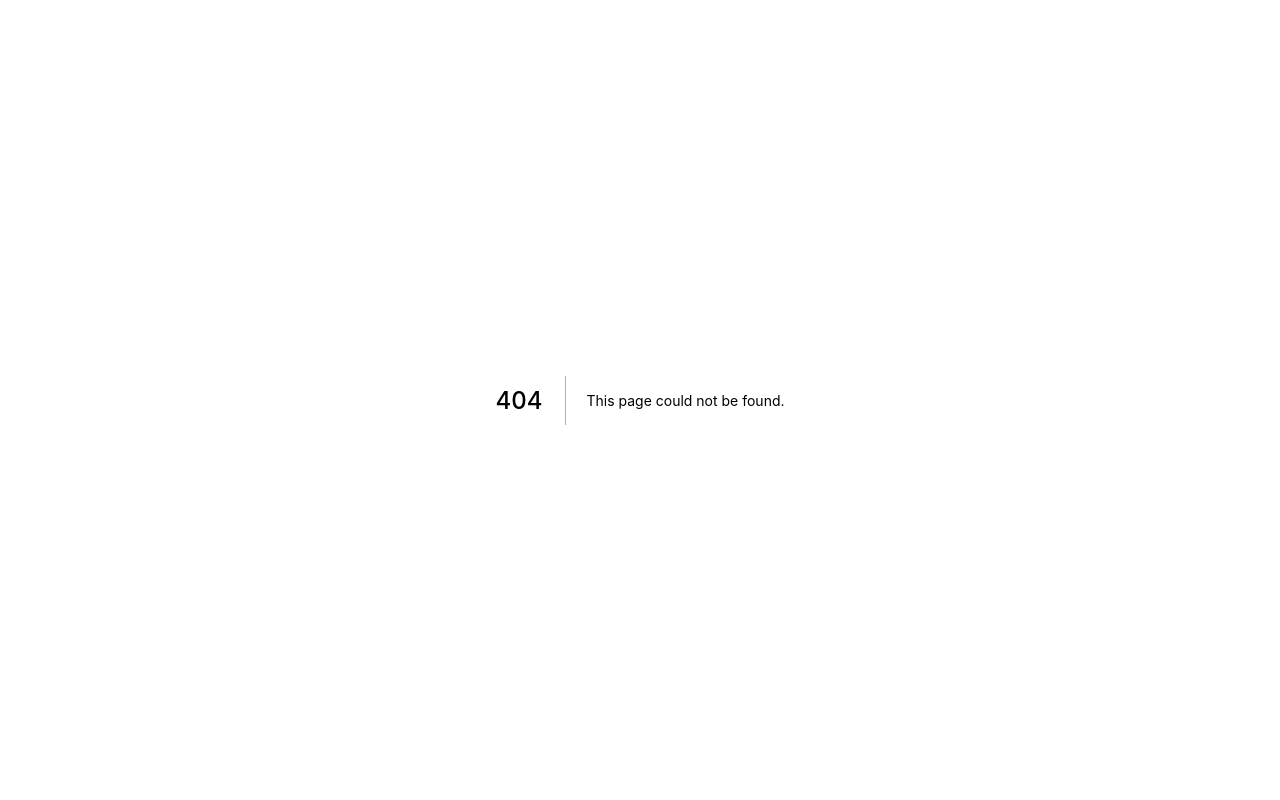
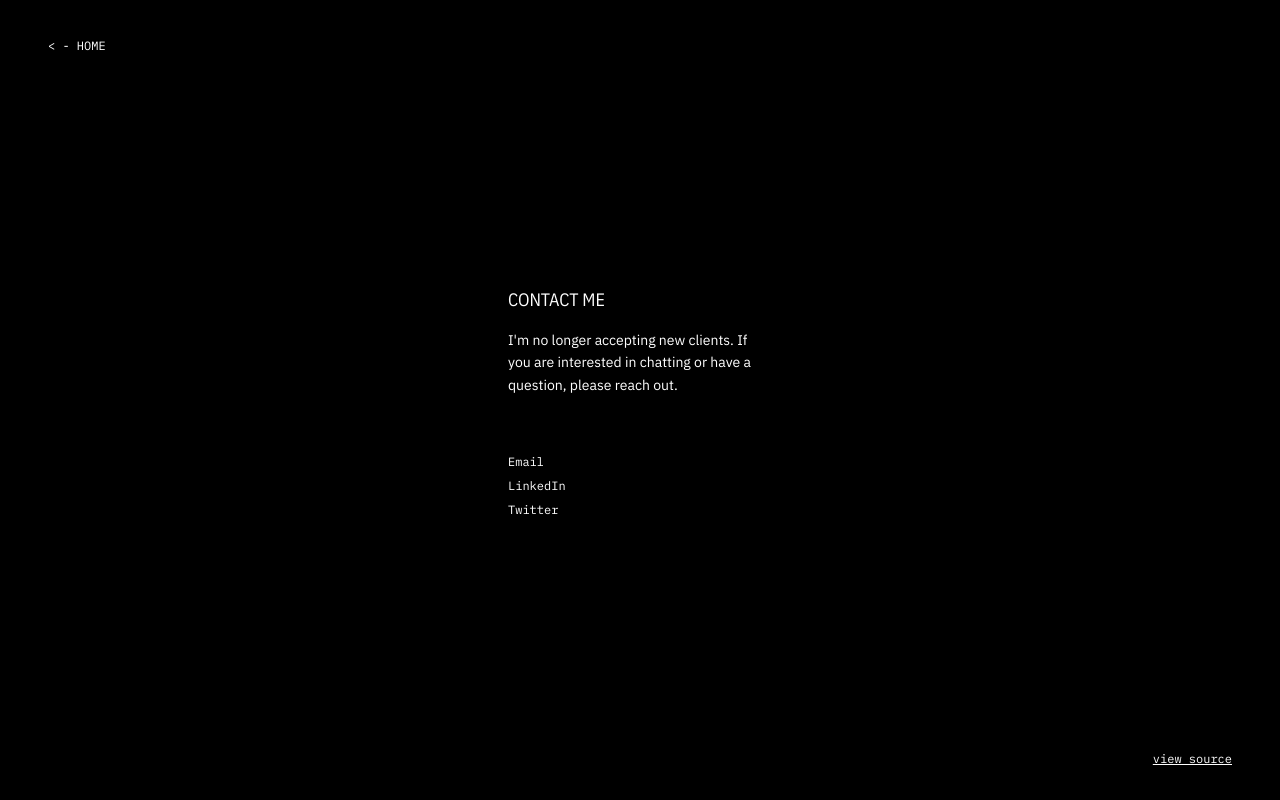
Before and after one commit to MichaelArestad/portfolio, a Next.js app: page /contact-me in a window 1280 px wide. Before the commit this address had no page. Built offline with nearby package versions, Linux system fonts and the light colour scheme.

Commit message:
Converted hire-me.js into contact-me.js

```diff
--- a/pages/hire-me.js
+++ b/pages/contact-me.js
@@ -16,10 +16,10 @@ export default function Home() {
 				<Back href="/">Home</Back>
 				<Card width="s" style={{ margin: "var( --unit-5 ) auto" }}>
 					<Spacer height="15vh" />
-					<Heading>Hire me</Heading>
+					<Heading>Contact me</Heading>
 					<Text>
-						I'm currently accepting new clients. If you are interested in
-						working together, please reach out.
+						I'm no longer accepting new clients. If you are interested in
+						chatting or have a question, please reach out.
 					</Text>
 					<Spacer />
 					<List minimal mono condensed>
--- a/pages/index.js
+++ b/pages/index.js
@@ -20,8 +20,8 @@ export default function Home() {
 						</FancyLink>
 					</li>
 					<li>
-						<FancyLink surprise="💎" link href="/hire-me">
-							hire me
+						<FancyLink surprise="💎" link href="/contact-me">
+							say hi
 						</FancyLink>
 					</li>
 				</List>
```
